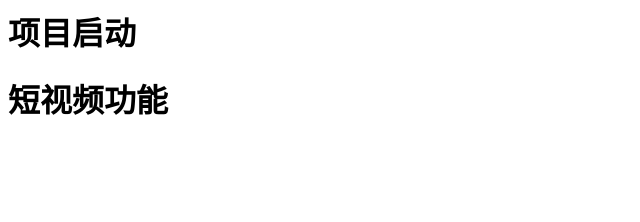
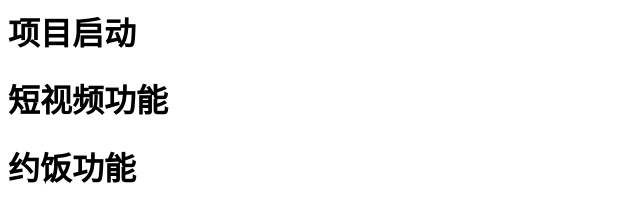
Before and after one commit to leoliuyt/DMGit, a plain HTML site: page index.html in a window 1280 px wide. Shown: the whole page, without its empty margins (0-640 px from the left). Drawn offline with Linux system fonts and the light colour scheme.

Commit message:
约饭功能

```diff
--- a/index.html
+++ b/index.html
@@ -2,5 +2,6 @@
     <body>
         <h1>项目启动</h1>
         <h1>短视频功能</h1>
+        <h1>约饭功能</h1>
     </body>
 </html>
```
